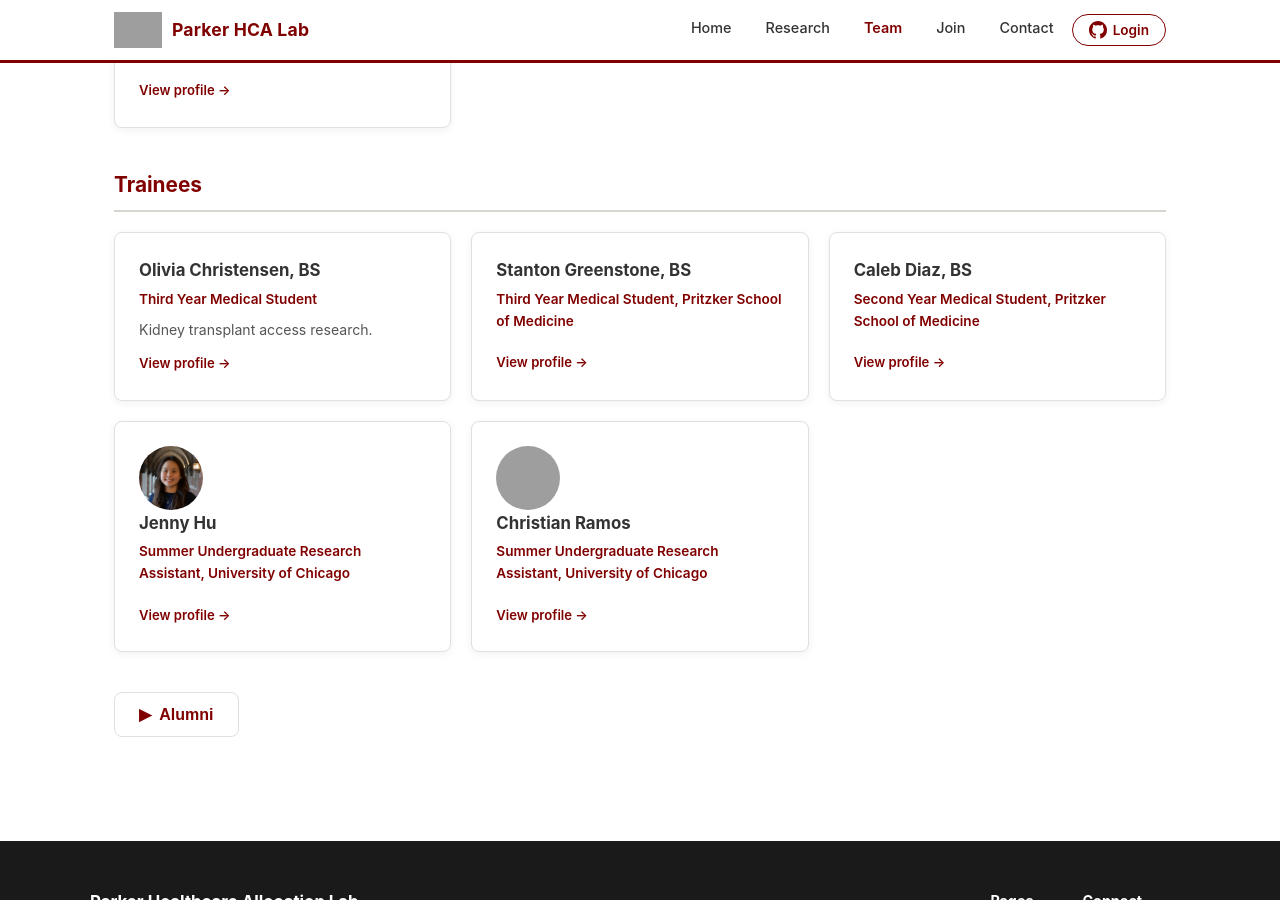
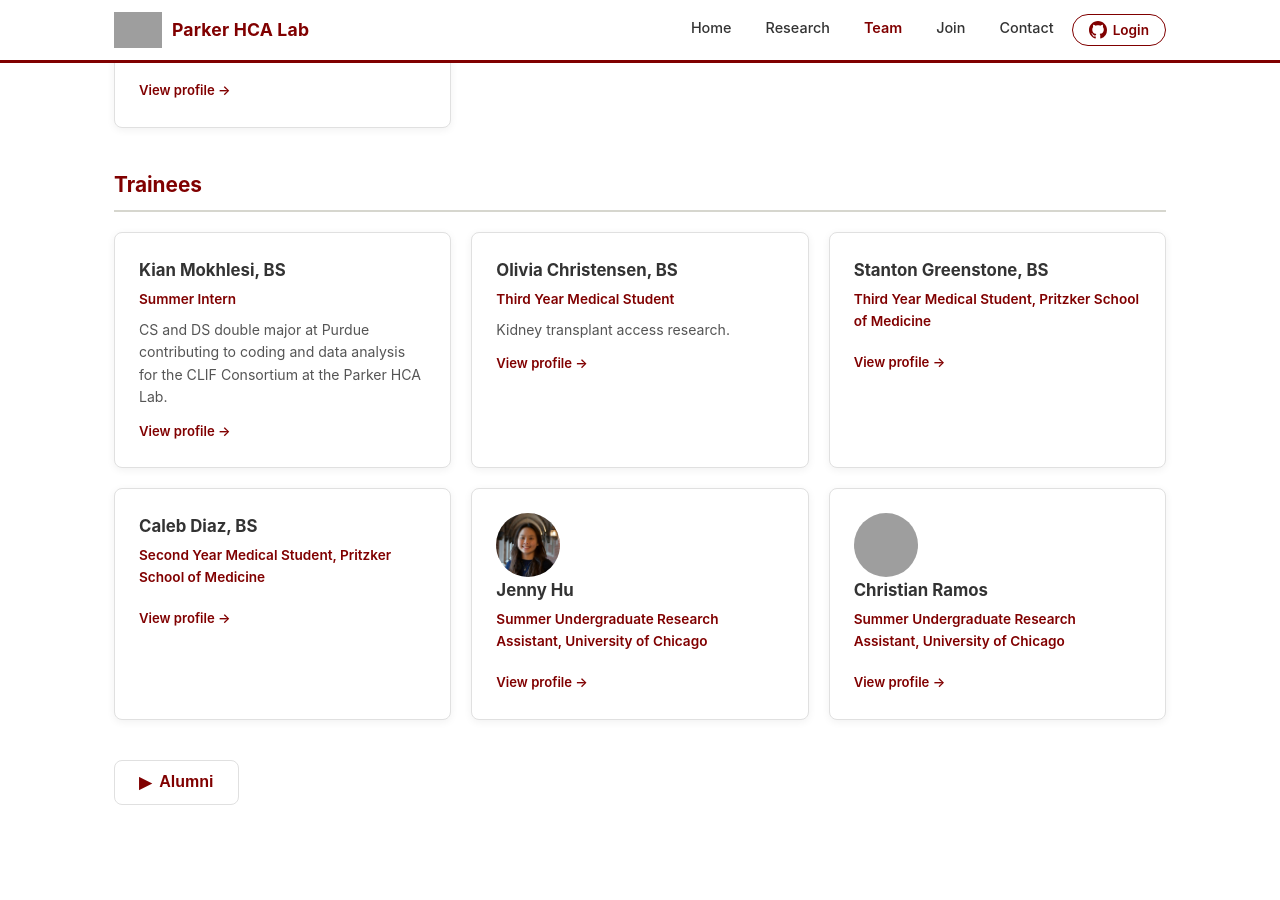
Before and after one commit to Healthcare-Allocation-Lab/healthcare-allocation-lab.github.io, a Jekyll site: the page built from team.html, in a window 1280 px wide and 900 px high, scrolled down 1738 px. Built offline with Jekyll 4.4.1, drawn with Linux system fonts in a browser that asks for light colours; grey boxes are pictures that could not be loaded.

Commit message:
Add Kian Mokhlesi to team.yml as Summer Intern
Added Kian Mokhlesi as a Summer Intern with details.

```diff
--- a/_data/team.yml
+++ b/_data/team.yml
@@ -70,6 +70,11 @@ postdocs:
     photo: "images/team/hanna-vollbrecht.jpg"
 
 trainees:
+  - name: "Kian Mokhlesi, BS"
+    role: "Summer Intern"
+    description: "CS and DS double major at Purdue contributing to coding and data analysis for the CLIF Consortium at the Parker HCA Lab."
+    slug: "kian-mokhlesi"
+
   - name: "Olivia Christensen, BS"
     role: "Third Year Medical Student"
     description: "Kidney transplant access research."
```
